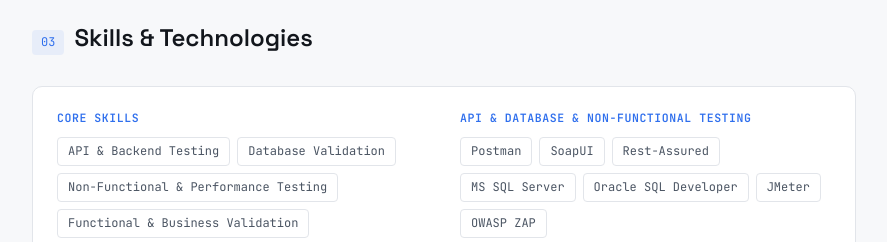
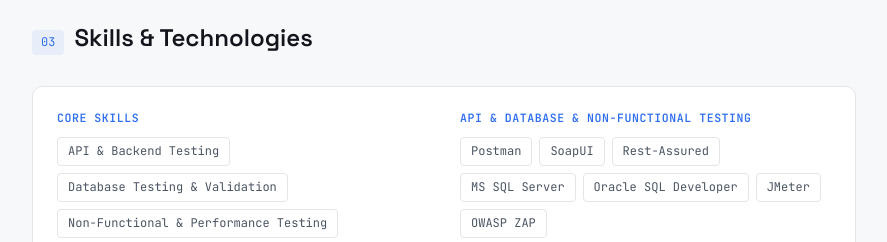
Before and after one commit to mohamedkerbawy/mohamedkerbawy.github.io, a plain HTML site: page index.html in a window 1280 px wide. Shown: the part 2360-2602 px from the top of the page, without its empty margins (196-1083 px from the left). Drawn offline with Linux system fonts and the light colour scheme.

Commit message:
github.io

```diff
--- a/index.html
+++ b/index.html
@@ -514,7 +514,7 @@
         <h3>Core Skills</h3>
         <div class="chip-row">
           <span class="chip">API & Backend Testing</span>
-          <span class="chip">Database Validation</span>
+          <span class="chip">Database Testing & Validation</span>
           <span class="chip">Non-Functional & Performance Testing</span>
           <span class="chip">Functional & Business Validation</span>
           <span class="chip">Test Automation</span>
```
Also changed, not shown: cv.html (+1 -1 lines).
